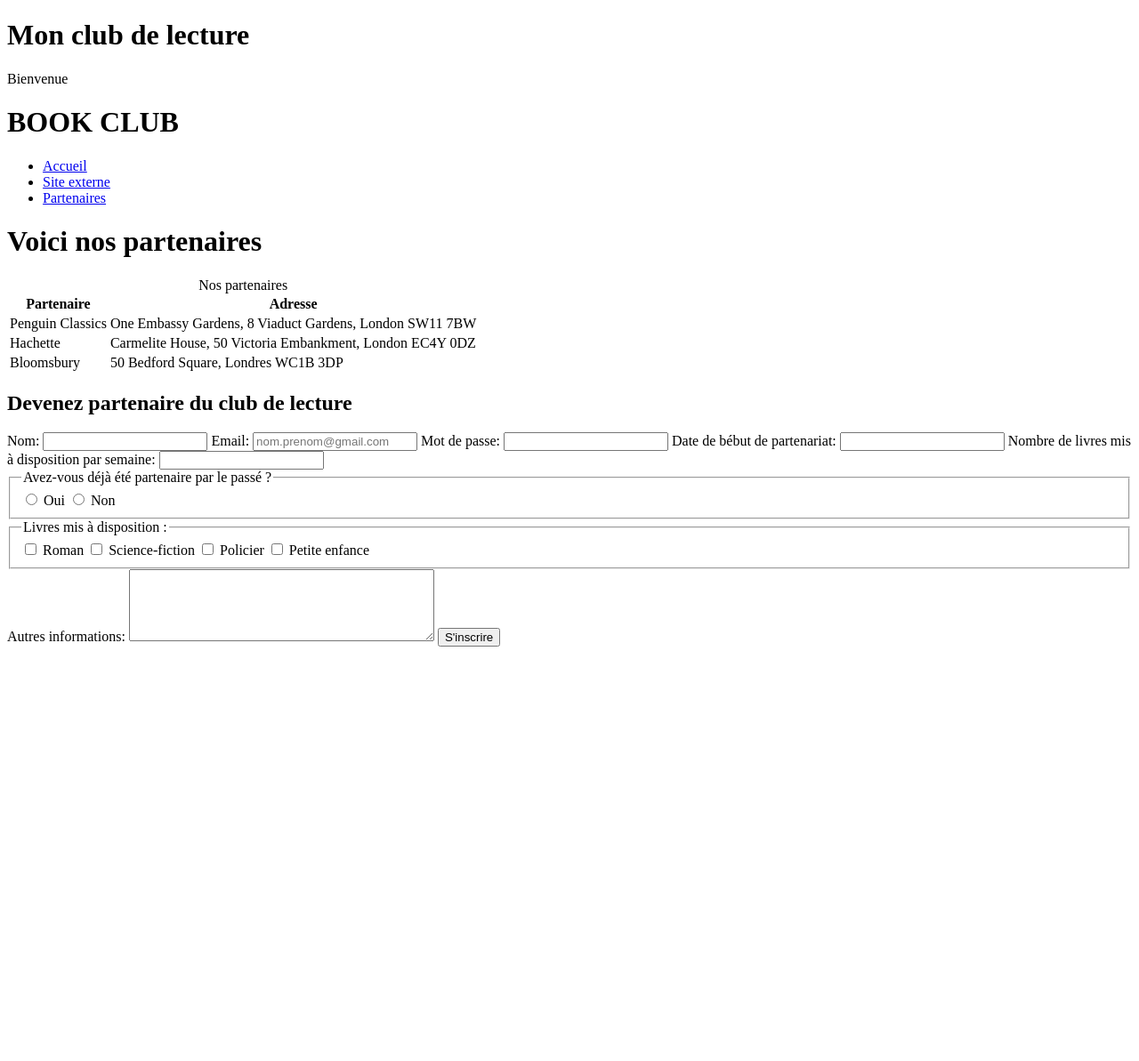
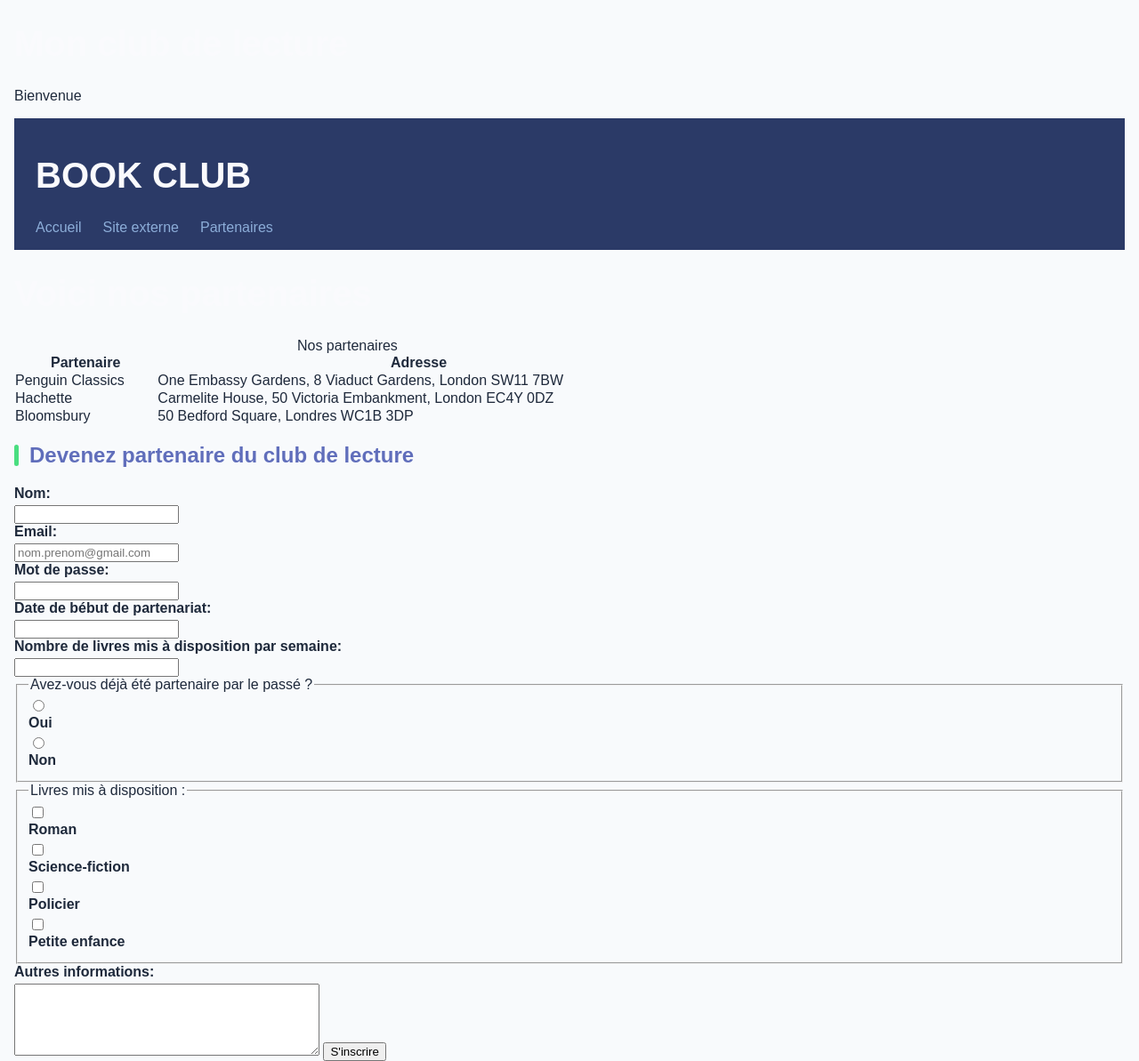
Before and after one commit to samy-ai-lab/Agora, a PHP site: page /partenaires.html in a window 1280 px wide. Shown: the whole page at 89% size. Before the commit the page ends 727 px from the top, so only its background shows below. Run offline with PHP 8.4, Linux system fonts and the light colour scheme.

Commit message:
Ajout des exercices CSS 1 à 4

```diff
--- a/club_lecture/index1.html
+++ b/club_lecture/index1.html
@@ -35,11 +35,9 @@
             <li>Sense & sensibility</li>
         </ol>
         <article class="livre">
-            <h3>book title</h3>
-            <p>Description...</p>
+            <h3>Persuasion</h3>
+            <p>Tells of Anne Elliot getting a second chance at love with Captain Wentworth.</p>
         </article>
-    </section>
-
     <section>
         <h2>Second section</h2>
         <p>Book to read :</p>
--- a/club_lecture/partenaires.html
+++ b/club_lecture/partenaires.html
@@ -5,6 +5,7 @@
   <meta charset="UTF-8">
   <meta name="viewport" content="width=device-width, initial-scale=1">
   <title>Campus Café</title>
+  <link rel="stylesheet" href="style.css">
 </head>
 <body>
   <h1>Mon club de lecture</h1>
@@ -26,6 +27,7 @@
  <h1>Voici nos partenaires</h1>
 
  <section>
+    <div class="partenaires-layout">
     <table>
         <tr>
             <th>Partenaire</th>
@@ -92,5 +94,6 @@
     <textarea id="infos" name="infos" rows="5" cols="40"></textarea>
 
     <button type="submit">S'inscrire</button>
+    </div>
 
  </section>
--- a/club_lecture/style.css
+++ b/club_lecture/style.css
@@ -49,3 +49,128 @@ nav a {
   margin-bottom: 1rem;
   background-color: #ffffff;
 }
+
+
+main {
+  max-width: 960px;
+  margin-left: auto;
+  margin-right: auto;
+  padding: 2rem 1.5rem;
+}
+
+img {
+  max-width: 100%;
+  height: auto;
+  border-radius: 10px;
+  border: 2px solid #bf85dc;
+}
+
+table {
+  width: 100%;
+  border-collapse: collapse;
+}
+
+label {
+  display: block;
+  margin-bottom: 0.25rem;
+  font-weight: 600;
+}
+
+
+
+nav ul {
+  display: flex;
+  gap: 1.5rem;
+  list-style: none;
+  margin: 0;
+  padding: 0;
+}
+
+.livres {
+  display: flex;
+  gap: 1rem;
+}
+
+.livres .livre {
+  flex: 1;
+  margin-bottom: 0;
+}
+
+
+.partenaires-layout {
+  display: flex;
+  gap: 2rem;
+  align-items: flex-start;
+}
+
+.partenaires-layout table {
+  width: 60%;
+}
+
+.partenaires-layout form {
+  width: 50%;
+}
+
+:root {
+  --color-dark: #2b3a67;
+  --color-dark-hover: #3b4f8f;
+  --color-accent: #4ade80;
+  --color-border: #cbd5e1;
+}
+
+.image-container {
+  position: relative;
+  width: fit-content;
+  max-width: 100%;
+}
+
+
+.badge {
+  position: absolute;
+  top: 1rem;
+  right: 1rem;
+  background-color: var(--color-accent);
+  color: var(--color-dark);
+  font-weight: 700;
+  padding: 0.4rem 1.2rem;
+  border-radius: 999px;
+}
+
+
+nav a {
+  border-bottom: 2px solid transparent;
+  padding-bottom: 0.2rem;
+}
+nav a:hover,
+nav a:focus {
+  color: var(--color-accent);
+  border-bottom-color: var(--color-accent);
+  outline: none;
+}
+
+input:focus,
+textarea:focus {
+  border-color: var(--color-accent);
+  outline: 2px solid var(--color-accent);
+  outline-offset: 1px;
+}
+
+button:hover {
+  background-color: var(--color-dark-hover);
+}
+
+
+h2 {
+  display: flex;
+  align-items: center;
+  gap: 0.75rem;
+}
+
+h2::after {
+  content: "";
+  order: -1;
+  width: 5px;
+  height: 1.5rem;
+  background-color: var(--color-accent);
+  border-radius: 3px;
+}
```
Also changed, not shown: 1 other file.
